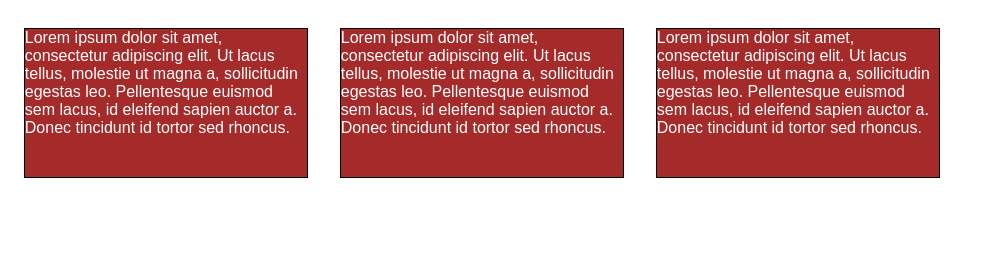
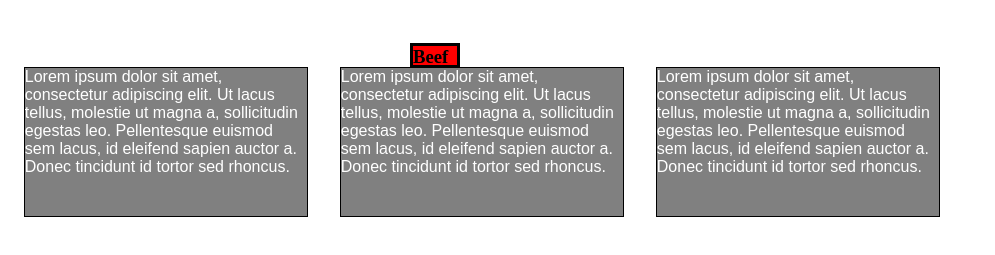
Before and after one commit to DevLuuk/coursera-test, a plain HTML site: page module2-solution/index.html in a window 1280 px wide. Shown: the part 61-316 px from the top of the page, without its empty margins (0-995 px from the left). Drawn offline with Linux system fonts and the light colour scheme; files that its build step writes are made by us from their sources.

Commit message:
added classes

```diff
--- a/module2-solution/css/main.css
+++ b/module2-solution/css/main.css
@@ -2,18 +2,33 @@
   box-sizing: border-box;
 }
 h1 {
-  margin-bottom: 15px;
+  margin-bottom: 20px;
 }
+h3  {
+border: 3px solid black;
+width: 50px;
+height: 25px;
+position: absolute;
+float: left;
+top: 85px;
+left: 410px;
+right: 200px;
+background-color: red;
 
+
+}
 p {
   border: 1px solid black;
-  background-color: #A52A2A;
+  background-color: grey;
   width: 90%;
   height: 150px;
   margin-right: auto;
   margin-left: auto;
   font-family: sans-serif;
+  position: relative;
   color: white;
+  margin-top: 50px;
+
 }
 
 .row {
--- a/module2-solution/index.html
+++ b/module2-solution/index.html
@@ -3,14 +3,14 @@
 <head>
 <meta charset="utf-8">
 <meta name="viewport" content="width=device-width, initial-scale=1">
-<link rel="stylesheet" type="text/css" href="main.css">
+<link rel="stylesheet" type="text/css" href="css/main.css">
 <title>Responsive Layout</title>
 </head>
 <body>
 <h1>Responsive Layout</h1>
 
 <div class="row">
-  <div class="col-lg-3 col-md-6 col-sm-12"><p>Lorem ipsum dolor sit amet, consectetur adipiscing elit. Ut lacus tellus, molestie ut magna a, sollicitudin egestas leo. Pellentesque euismod sem lacus, id eleifend sapien auctor a. Donec tincidunt id tortor sed rhoncus.</p></div>
+  <div class="col-lg-3 col-md-6 col-sm-12"><h3>Beef</h3><p>Lorem ipsum dolor sit amet, consectetur adipiscing elit. Ut lacus tellus, molestie ut magna a, sollicitudin egestas leo. Pellentesque euismod sem lacus, id eleifend sapien auctor a. Donec tincidunt id tortor sed rhoncus.</p></div>
   <div class="col-lg-3 col-md-6 col-sm-12"><p>Lorem ipsum dolor sit amet, consectetur adipiscing elit. Ut lacus tellus, molestie ut magna a, sollicitudin egestas leo. Pellentesque euismod sem lacus, id eleifend sapien auctor a. Donec tincidunt id tortor sed rhoncus. </p></div>
   <div class="col-lg-3 col-md-6 col-sm-12"><p>Lorem ipsum dolor sit amet, consectetur adipiscing elit. Ut lacus tellus, molestie ut magna a, sollicitudin egestas leo. Pellentesque euismod sem lacus, id eleifend sapien auctor a. Donec tincidunt id tortor sed rhoncus.</p></div>
 
```
